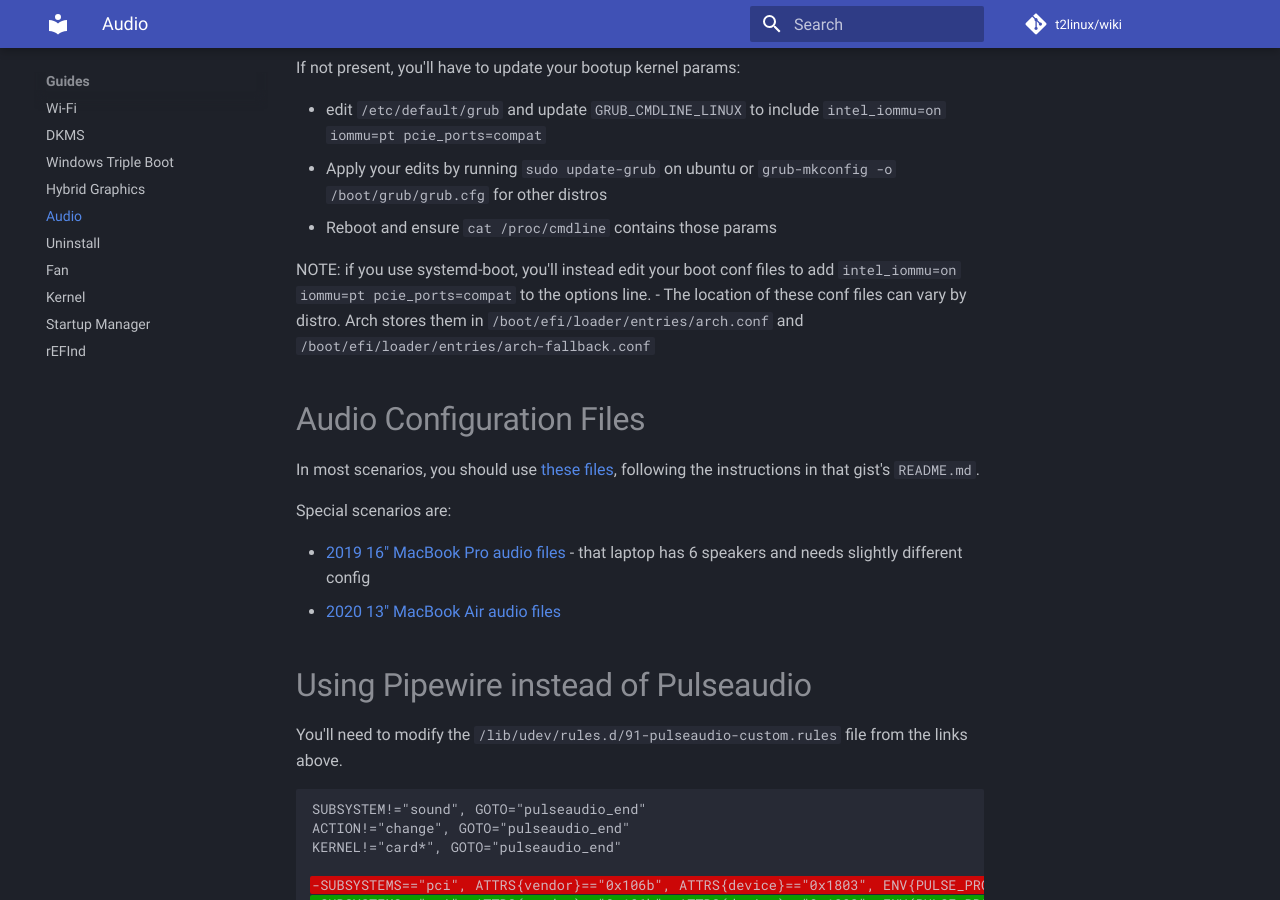
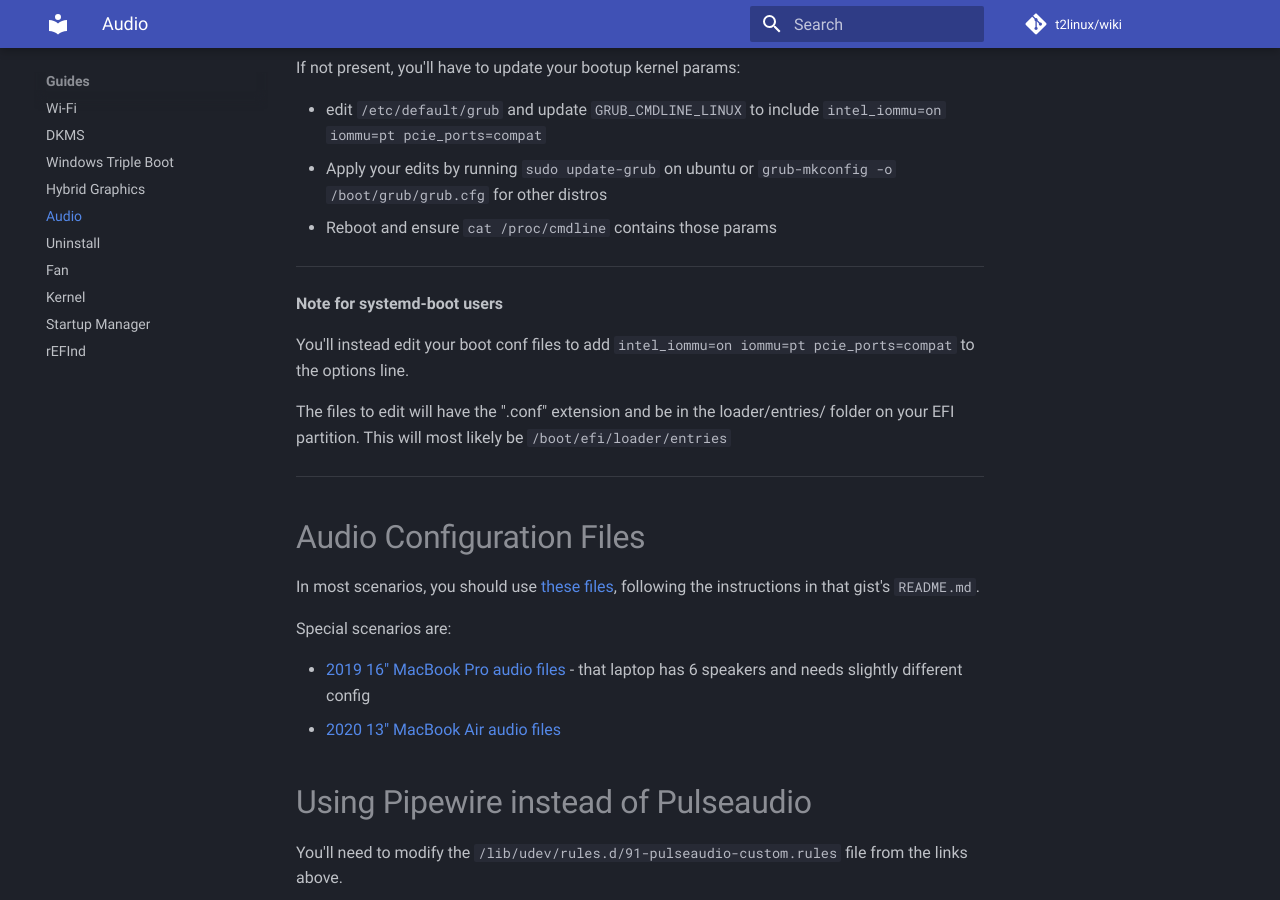
Before and after one commit to t2linux/wiki, an MkDocs documentation site: the page built from docs/guides/audio-config.md, in a window 1280 px wide and 900 px high, scrolled down 518 px. Built offline with MkDocs 1.6.1 and Material for MkDocs 9.7.7, drawn with Linux system fonts in a browser that asks for light colours; comment, search, counter and statistics services are not loaded.

Commit message:
Update audio-config.md

```diff
--- a/docs/guides/audio-config.md
+++ b/docs/guides/audio-config.md
@@ -14,8 +14,16 @@ If not present, you'll have to update your bootup kernel params:
 - Apply your edits by running `sudo update-grub` on ubuntu or `grub-mkconfig -o /boot/grub/grub.cfg` for other distros
 - Reboot and ensure `cat /proc/cmdline` contains those params
 
-NOTE: if you use systemd-boot, you'll instead edit your boot conf files to add `intel_iommu=on iommu=pt pcie_ports=compat` to the options line.
-- The location of these conf files can vary by distro. Arch stores them in `/boot/efi/loader/entries/arch.conf` and `/boot/efi/loader/entries/arch-fallback.conf`
+
+---
+
+**Note for systemd-boot users**
+
+You'll instead edit your boot conf files to add `intel_iommu=on iommu=pt pcie_ports=compat` to the options line.
+
+The files to edit will have the ".conf" extension and be in the loader/entries/ folder on your EFI partition. This will most likely be `/boot/efi/loader/entries`
+
+---
 
 # Audio Configuration Files
 
```
